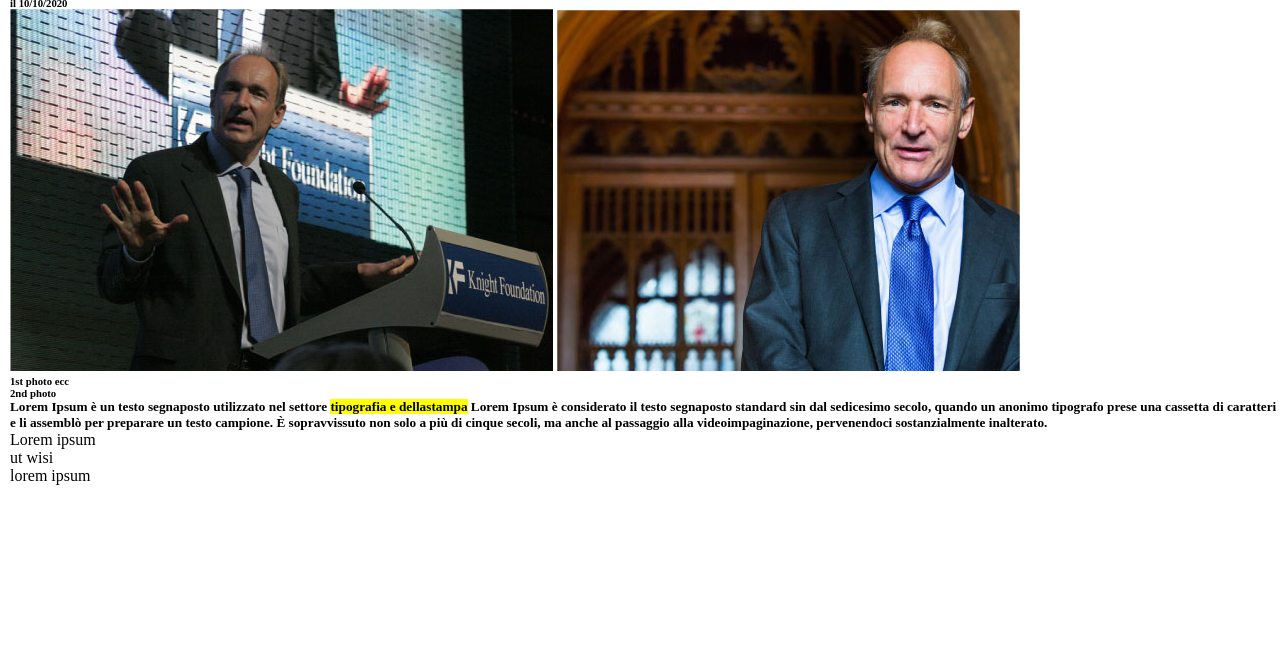
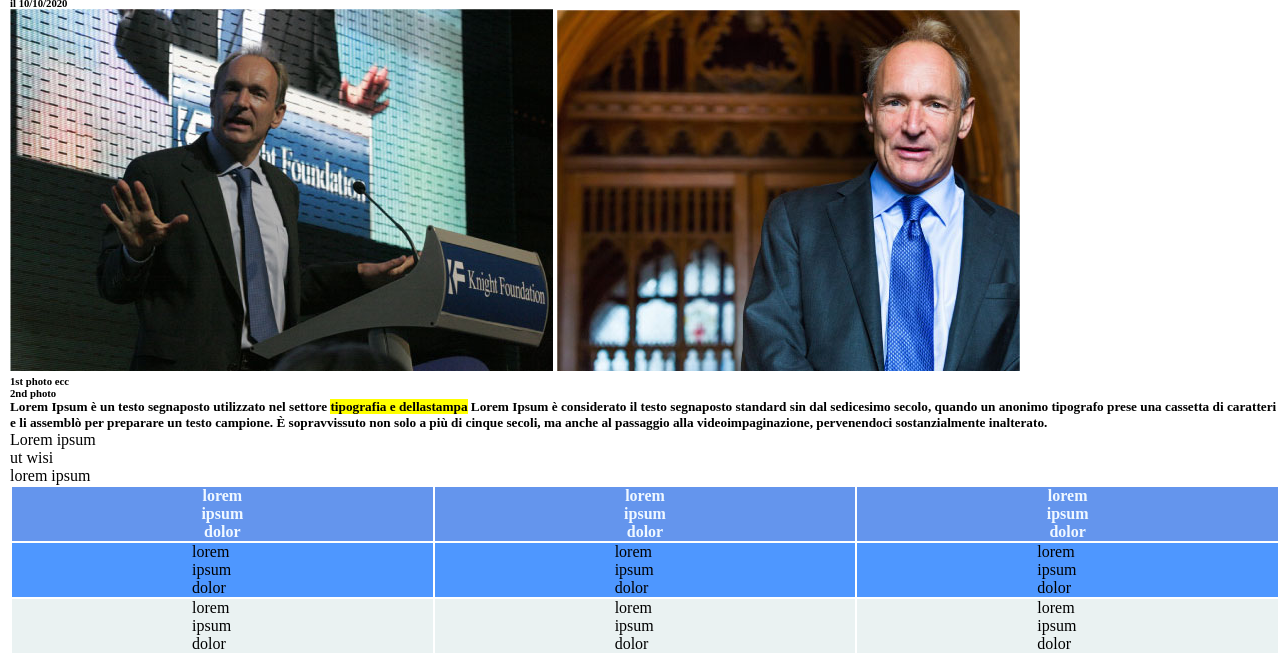
Before and after one commit to marco-scocca/html-css-booleaner, a plain HTML site: page index.html in a window 1280 px wide. Shown: the part 158-813 px from the top of the page. Drawn offline with Linux system fonts and the light colour scheme.

Commit message:
insert_table

```diff
--- a/css/style.css
+++ b/css/style.css
@@ -29,3 +29,26 @@ div {
 .evidenziato {
     background-color: yellow;
 }
+
+thead {
+    background-color: cornflowerblue;
+    color: aliceblue;
+    background-size: cover;
+}
+
+th {
+    padding-left: 180px;
+    padding-right: 180px;
+}
+
+td {
+    padding-left: 180px;
+    padding-right: 180px;
+    background-color: rgba(0, 106, 255, 0.696);
+}
+
+.bianco {
+    padding-left: 180px;
+    padding-right: 180px;
+    background-color: rgba(230, 240, 240, 0.821);
+}
--- a/index.html
+++ b/index.html
@@ -44,6 +44,39 @@
             <li>ut wisi</li>
             <li>lorem ipsum</li>
         </ul>
+        <table>
+            <thead>
+                <tr>
+                    <th>lorem ipsum dolor</th>
+                    <th>lorem ipsum dolor</th>
+                    <th>lorem ipsum dolor</th>
+                </tr>
+            </thead>
+            <tbody>
+                <tr>
+                    <td>
+                        lorem ipsum dolor
+                    </td>
+                    <td>
+                        lorem ipsum dolor
+                    </td>
+                    <td>
+                        lorem ipsum dolor
+                    </td>
+                <tr>
+                    <td class="bianco">
+                        lorem ipsum dolor
+                    </td>
+                    <td class="bianco">
+                        lorem ipsum dolor
+                    </td>
+                    <td class="bianco">
+                        lorem ipsum dolor
+                    </td>
+                </tr>
+                </tr>
+            </tbody>
+        </table>
     </div>
 
 </html>
```
